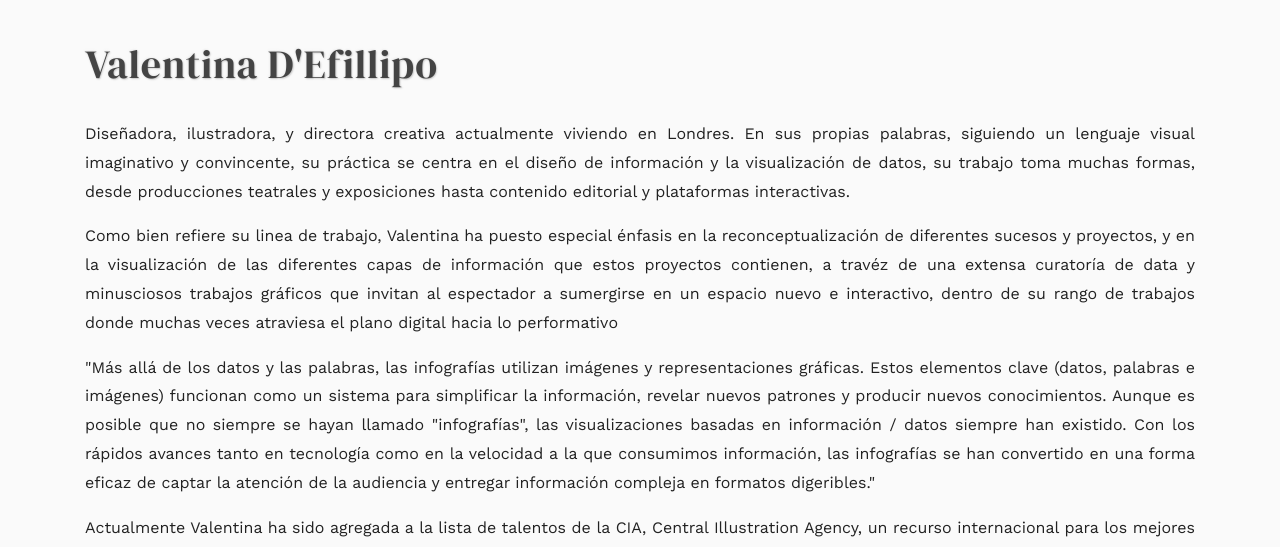
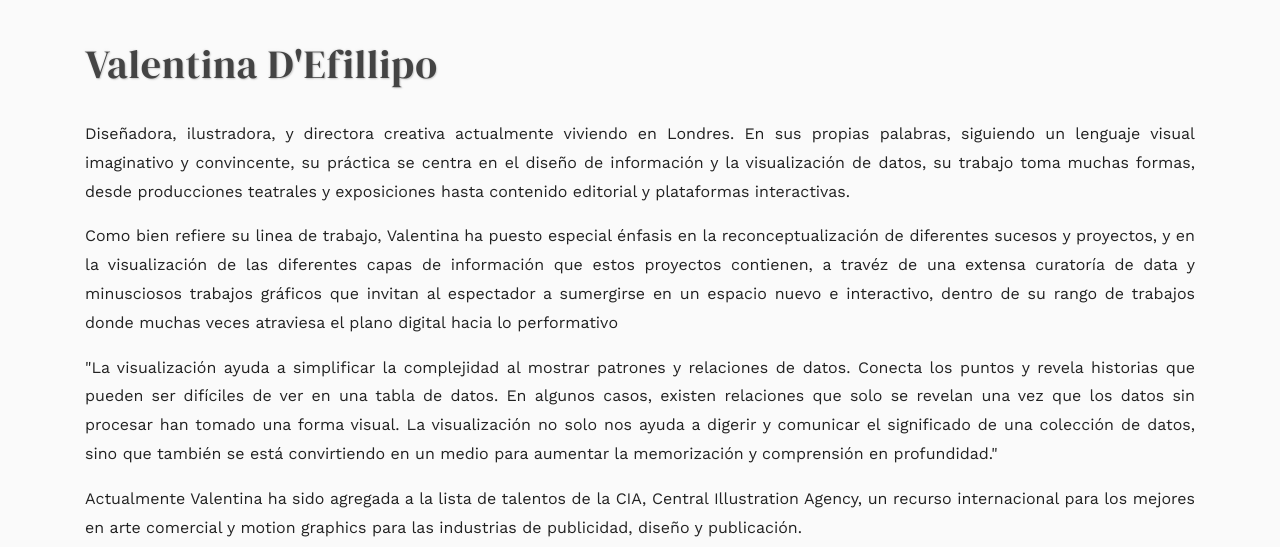
Before and after one commit to rosarioof/Infografia-03, a plain HTML site: page index.html in a window 1280 px wide. Shown: the top 547 px of the page. Drawn offline with nearby package versions, Linux system fonts and the light colour scheme.

Commit message:
Update index.html

```diff
--- a/index.html
+++ b/index.html
@@ -72,7 +72,7 @@
                     <h1 class="py-4">Valentina D'Efillipo</h1>
                     <p>Diseñadora, ilustradora, y directora creativa actualmente viviendo en Londres. En sus propias palabras, siguiendo un lenguaje visual imaginativo y convincente, su práctica se centra en el diseño de información y la visualización de datos, su trabajo toma muchas formas, desde producciones teatrales y exposiciones hasta contenido editorial y plataformas interactivas.</p>
                     <p>Como bien refiere su linea de trabajo, Valentina ha puesto especial énfasis en la reconceptualización de diferentes sucesos y proyectos, y en la visualización de las diferentes capas de información que estos proyectos contienen, a travéz de una extensa curatoría de data y minusciosos trabajos gráficos que invitan al espectador a sumergirse en un espacio nuevo e interactivo, dentro de su rango de trabajos donde muchas veces atraviesa el plano digital hacia lo performativo</p>
-                    <p>"Más allá de los datos y las palabras, las infografías utilizan imágenes y representaciones gráficas. Estos elementos clave (datos, palabras e imágenes) funcionan como un sistema para simplificar la información, revelar nuevos patrones y producir nuevos conocimientos. Aunque es posible que no siempre se hayan llamado "infografías", las visualizaciones basadas en información / datos siempre han existido. Con los rápidos avances tanto en tecnología como en la velocidad a la que consumimos información, las infografías se han convertido en una forma eficaz de captar la atención de la audiencia y entregar información compleja en formatos digeribles."</p>
+                    <p>"La visualización ayuda a simplificar la complejidad al mostrar patrones y relaciones de datos. Conecta los puntos y revela historias que pueden ser difíciles de ver en una tabla de datos. En algunos casos, existen relaciones que solo se revelan una vez que los datos sin procesar han tomado una forma visual. La visualización no solo nos ayuda a digerir y comunicar el significado de una colección de datos, sino que también se está convirtiendo en un medio para aumentar la memorización y comprensión en profundidad."</p>
                     <p>Actualmente Valentina ha sido agregada a la lista de talentos de la CIA, Central Illustration Agency, un recurso internacional para los mejores en arte comercial y motion graphics para las industrias de publicidad, diseño y publicación.</p>
                 </div>
             </div>
```
